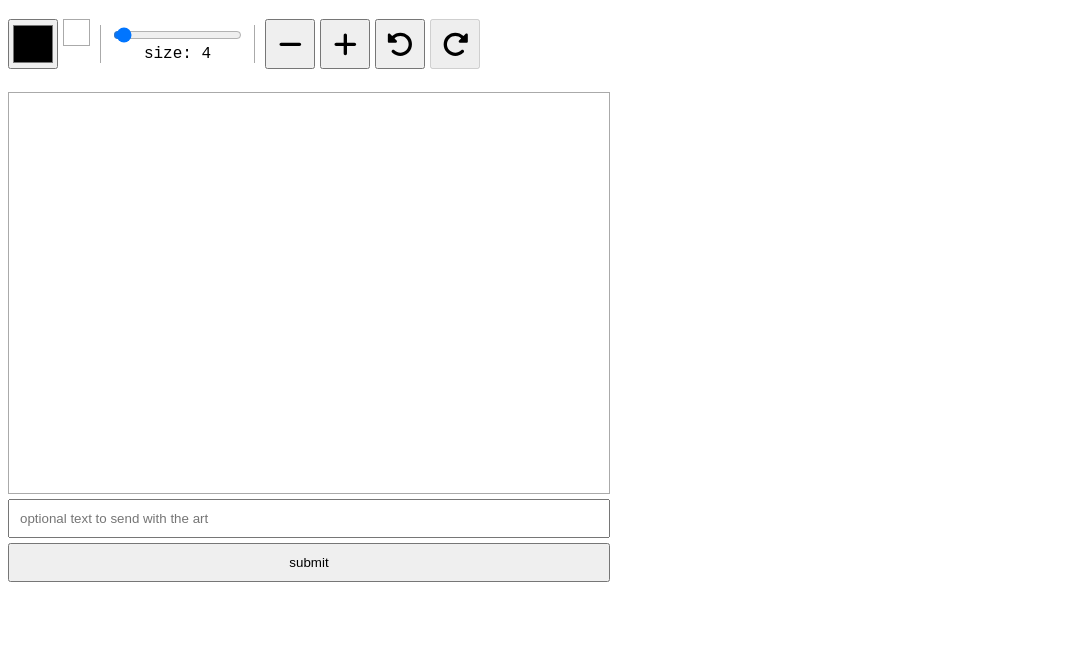
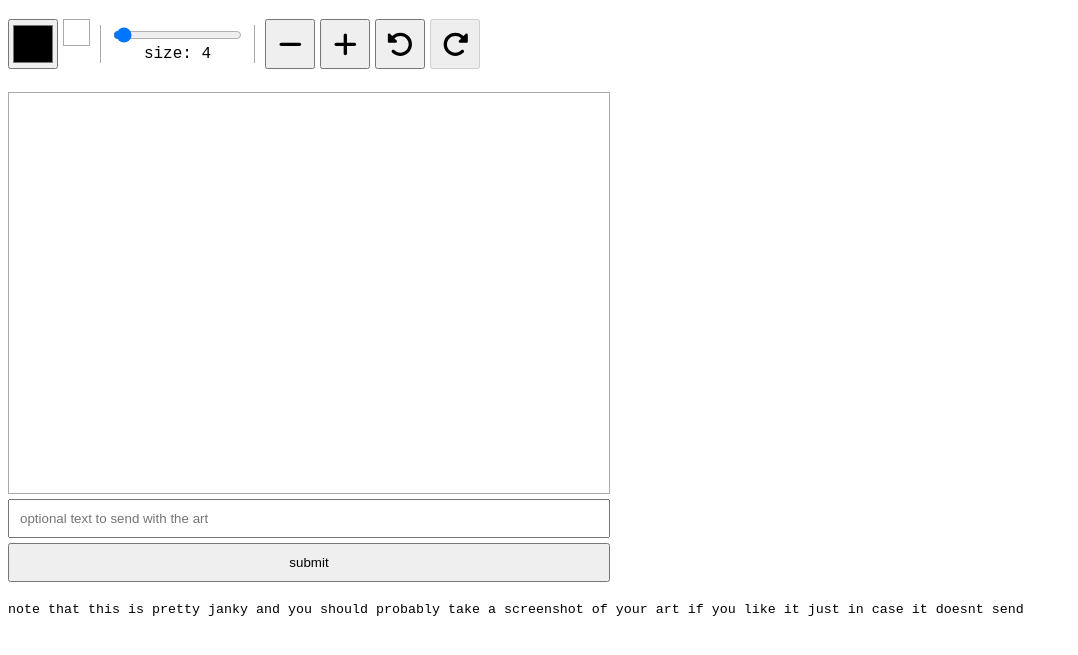
Before and after one commit to stio314/stio314.github.io, a plain HTML site: page index.html in a window 1280 px wide. Shown: the part 61-716 px from the top of the page, without its empty margins (0-1078 px from the left). Drawn offline with Linux system fonts and the light colour scheme.

Commit message:
add note

```diff
--- a/index.html
+++ b/index.html
@@ -129,6 +129,9 @@
         <br>
 
         <button id="submit">submit</button>
+        <br>
+        <br>
+        <small>note that this is pretty janky and you should probably take a screenshot of your art if you like it just in case it doesnt send</small>
 
         <script src="draw.js"></script>
         <script src="post.js"></script>
```
